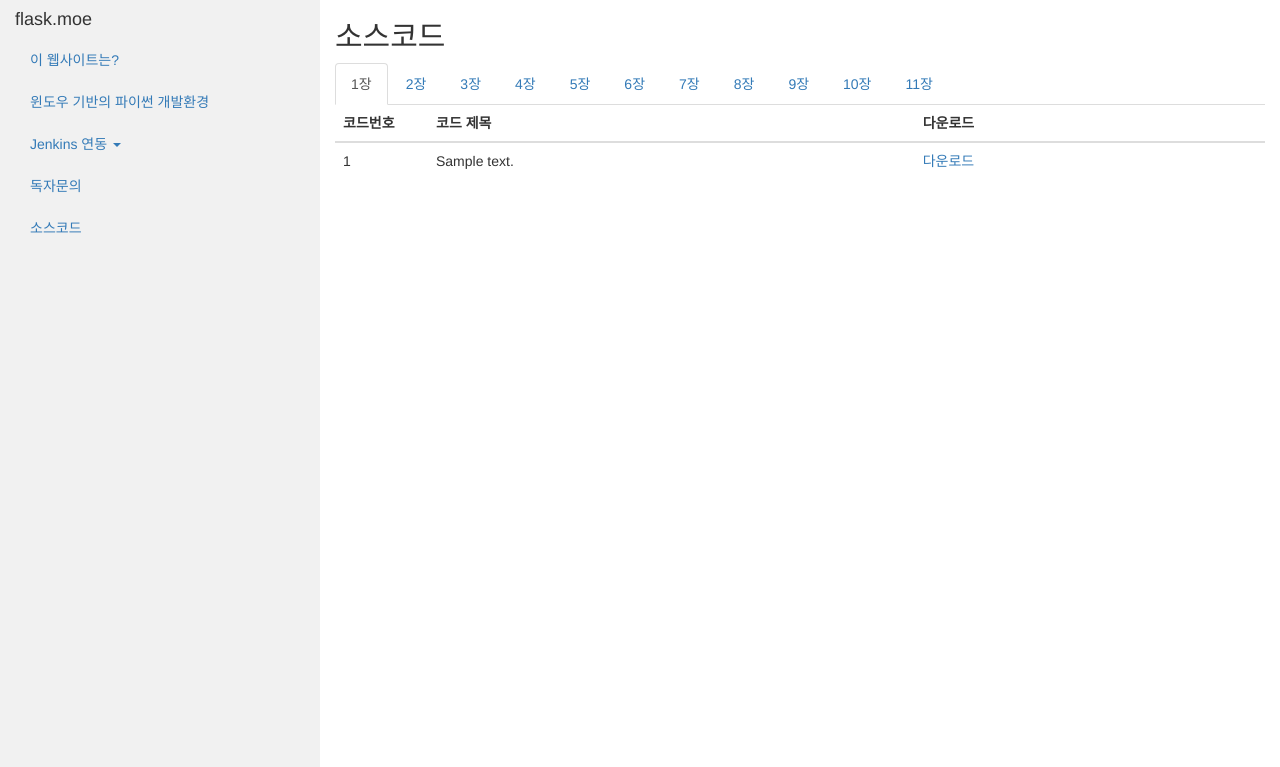
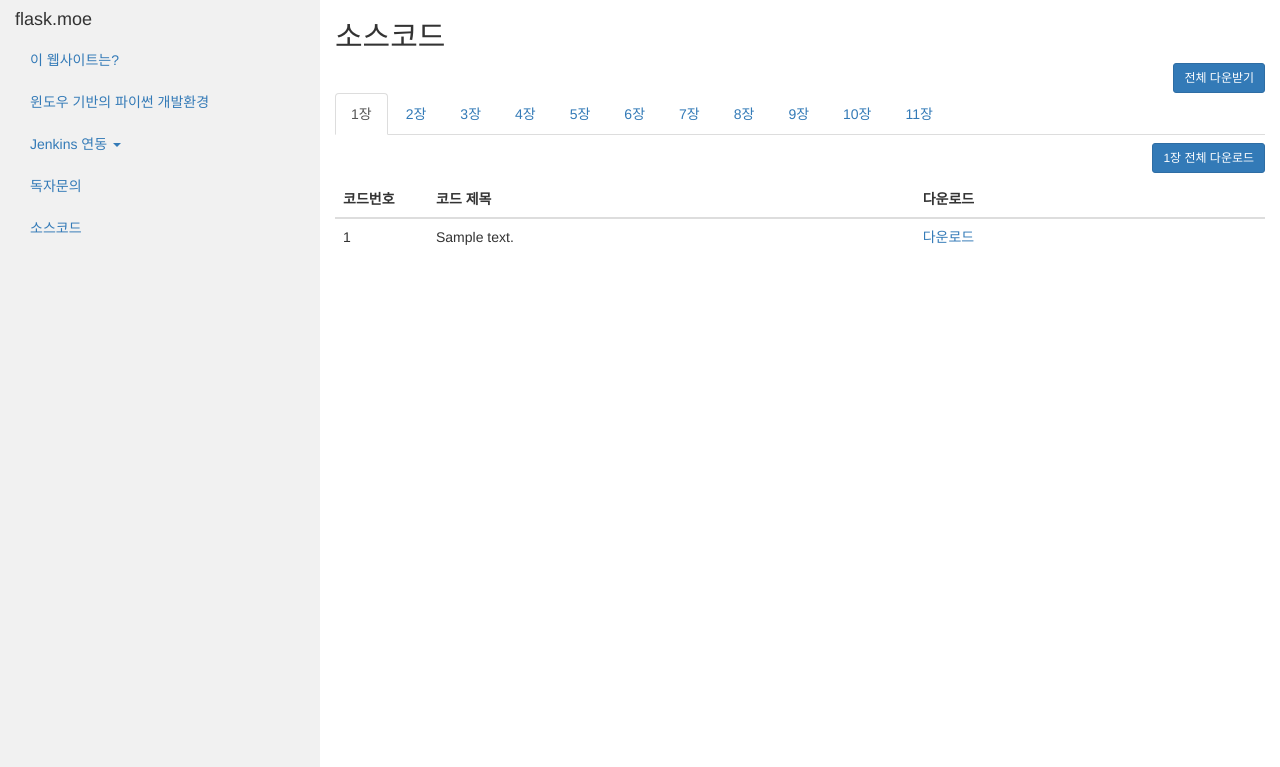
Before and after one commit to MrMoonKr/flask_moe-doc, a Python web app: template flask_moe/templates/sources.html in a window 1280 px wide. Shown: the top 767 px of the page. Run offline with Jinja, Linux system fonts and the light colour scheme; the template is opened without the code that fills it: most values are stand-ins (such as "Sample title", 1, 10 or a date in 2020); some libraries are stand-ins or nearby versions.

Commit message:
전체 소스코드 및 챕터별 소스 다운로드 기능 추가

```diff
--- a/flask_moe/templates/sources.html
+++ b/flask_moe/templates/sources.html
@@ -6,7 +6,12 @@
 {% block content_block %}
     <h2>소스코드</h2>
     <div>
-        <!-- Nav tabs -->
+      <div class="row">
+        <div class="col-sm-12 text-right">
+          <a href="/source/all/download" class="btn btn-primary btn-sm">전체 다운받기</a>
+        </div>
+      </div>
+      <!-- Nav tabs -->
       <ul class="nav nav-tabs" role="tablist">
         <li role="presentation" class="active"><a href="#chapter1" role="tab" data-toggle="tab">1장</a></li>
         <li role="presentation"><a href="#chapter2" role="tab" data-toggle="tab">2장</a></li>
@@ -25,6 +30,9 @@
       <div class="tab-content">
         <div role="tabpanel" class="tab-pane active" id="chapter1">
             <table class="table">
+            <caption class="text-right">
+                <a href="/source/chapter1/download" class="btn btn-primary btn-sm">1장 전체 다운로드</a>
+            </caption>
             <thead>
             <tr>
                 <th style="width: 10%;">코드번호</th>
@@ -45,6 +53,9 @@
         </div>
         <div role="tabpanel" class="tab-pane" id="chapter2">
             <table class="table">
+            <caption class="text-right">
+                <a href="/source/chapter2/download" class="btn btn-primary btn-sm">2장 전체 다운로드</a>
+            </caption>
             <thead>
             <tr>
                 <th style="width: 10%;">코드번호</th>
@@ -65,6 +76,9 @@
         </div>
         <div role="tabpanel" class="tab-pane" id="chapter3">
             <table class="table">
+            <caption class="text-right">
+                <a href="/source/chapter3/download" class="btn btn-primary btn-sm">3장 전체 다운로드</a>
+            </caption>
             <thead>
             <tr>
                 <th style="width: 10%;">코드번호</th>
@@ -85,6 +99,9 @@
         </div>
         <div role="tabpanel" class="tab-pane" id="chapter4">
             <table class="table">
+            <caption class="text-right">
+                <a href="/source/chapter4/download" class="btn btn-primary btn-sm">4장 전체 다운로드</a>
+            </caption>
             <thead>
             <tr>
                 <th style="width: 10%;">코드번호</th>
@@ -105,6 +122,9 @@
         </div>
         <div role="tabpanel" class="tab-pane" id="chapter5">
             <table class="table">
+            <caption class="text-right">
+                <a href="/source/chapter5/download" class="btn btn-primary btn-sm">5장 전체 다운로드</a>
+            </caption>
             <thead>
             <tr>
                 <th style="width: 10%;">코드번호</th>
@@ -125,6 +145,9 @@
         </div>
         <div role="tabpanel" class="tab-pane" id="chapter6">
             <table class="table">
+            <caption class="text-right">
+                <a href="/source/chapter6/download" class="btn btn-primary btn-sm">6장 전체 다운로드</a>
+            </caption>
             <thead>
             <tr>
                 <th style="width: 10%;">코드번호</th>
@@ -145,6 +168,9 @@
         </div>
         <div role="tabpanel" class="tab-pane" id="chapter7">
             <table class="table">
+            <caption class="text-right">
+                <a href="/source/chapter7/download" class="btn btn-primary btn-sm">7장 전체 다운로드</a>
+            </caption>
             <thead>
             <tr>
                 <th style="width: 10%;">코드번호</th>
@@ -165,6 +191,9 @@
         </div>
         <div role="tabpanel" class="tab-pane" id="chapter8">
             <table class="table">
+            <caption class="text-right">
+                <a href="/source/chapter8/download" class="btn btn-primary btn-sm">8장 전체 다운로드</a>
+            </caption>
             <thead>
             <tr>
                 <th style="width: 10%;">코드번호</th>
@@ -185,6 +214,9 @@
         </div>
         <div role="tabpanel" class="tab-pane" id="chapter9">
             <table class="table">
+            <caption class="text-right">
+                <a href="/source/chapter9/download" class="btn btn-primary btn-sm">9장 전체 다운로드</a>
+            </caption>
             <thead>
             <tr>
                 <th style="width: 10%;">코드번호</th>
@@ -205,6 +237,9 @@
         </div>
         <div role="tabpanel" class="tab-pane" id="chapter10">
             <table class="table">
+            <caption class="text-right">
+                <a href="/source/chapter10/download" class="btn btn-primary btn-sm">10장 전체 다운로드</a>
+            </caption>
             <thead>
             <tr>
                 <th style="width: 10%;">코드번호</th>
@@ -225,6 +260,9 @@
         </div>
         <div role="tabpanel" class="tab-pane" id="chapter11">
             <table class="table">
+            <caption class="text-right">
+                <a href="/source/chapter11/download" class="btn btn-primary btn-sm">11장 전체 다운로드</a>
+            </caption>
             <thead>
             <tr>
                 <th style="width: 10%;">코드번호</th>
```
Also changed, not shown: flask_moe/flask_moe.py (+40 -9 lines).
